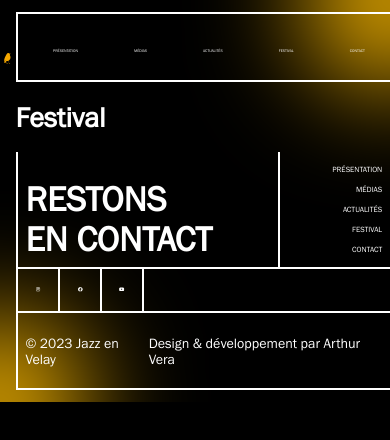
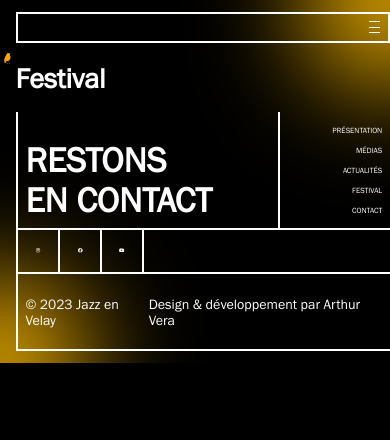
Before and after one commit to artveraa/jazzenvelay, a React (Create React App) app: page /festival in a window 390 px wide. Shown: the top 440 px of the page. Built offline with nearby package versions, Linux system fonts and the light colour scheme.

Commit message:
Menu mobile

```diff
--- a/src/components/NavBar/index.js
+++ b/src/components/NavBar/index.js
@@ -1,10 +1,25 @@
 
 import "./style.scss"
+import {useState} from "react";
 
 const NavBar = () => {
+
+    const [menuOpen, setMenuOpen] = useState(false);
+
+    const toggleMenu = () => {
+        setMenuOpen(!menuOpen);
+        console.log(menuOpen);
+    }
+
     return (
-        <div>
-            <ul className={"menu-items"}>
+        <div className={"navbar"}>
+            <div className={menuOpen ? "mobile-menu close" : "mobile-menu"} onClick={toggleMenu}>
+                <div className={"line"}/>
+                <div className={"line"}/>
+                <div className={"line"}/>
+            </div>
+
+            <ul className={menuOpen ? "menu-items open" : "menu-items"} >
                 <li>
                     <a href={"/"}>Accueil</a>
                 </li>
--- a/src/components/NavBar/style.scss
+++ b/src/components/NavBar/style.scss
@@ -1,11 +1,14 @@
-.menu-items {
+.navbar {
+  border: solid 2px #fff;
   display: flex;
   justify-content: flex-end;
   align-items: center;
-  border: solid 2px #fff;
+
+  .menu-items {
+    display: flex;
+    gap: 4rem;
     border-right: none;
     padding: 1.8rem;
-  gap: 4rem;
     margin: 0;
 
     li {
@@ -20,3 +23,88 @@
 
     }
   }
+
+  .mobile-menu {
+    display: none;
+  }
+
+  @media (max-width: 768px) {
+    padding: 2vw;
+    position: relative;
+
+    .mobile-menu {
+      width: 3vw;
+      height: 3vw;
+      //border: solid 1px red;
+      display: flex;
+      flex-direction: column;
+      justify-content: space-between;
+      z-index: 101;
+
+      &.close {
+        position: fixed;
+        top: 5vw;
+        right: 2vw;
+
+        .line {
+          position: absolute;
+          top: 50%;
+          left: 50%;
+          transform: translate(-50%, -50%);
+        }
+
+        .line:nth-child(1) {
+          transform: translate(-50%, -50%) rotate(45deg);
+        }
+
+        .line:nth-child(2) {
+          opacity: 0;
+        }
+
+        .line:nth-child(3) {
+          transform: translate(-50%, -50%) rotate(-45deg);
+        }
+
+      }
+
+
+      .line {
+        width: 100%;
+        height: 0.2vw;
+        background-color: #fff;
+
+      }
+    }
+
+    .menu-items {
+      position: fixed;
+      top: 0;
+      left: 0;
+      width: 100vw;
+      height: 100vh;
+      background-color: #FBB900;
+      justify-content: flex-end;
+      align-items: center;
+      transform: translateY(-100%);
+      transition: transform 0.5s ease-in-out;
+      pointer-events: none;
+      z-index: 100;
+
+      &.open {
+        flex-direction: column;
+        justify-content: center;
+        align-items: center;
+        padding: 0;
+        transform: translateY(0);
+        pointer-events: all;
+        display: flex;
+
+        li {
+          a {
+            font-size: 3vw;
+          }
+        }
+      }
+    }
+  }
+}
--- a/src/components/Presentation/Equipe/index.js
+++ b/src/components/Presentation/Equipe/index.js
@@ -5,8 +5,6 @@ import './style.scss'
 const Equipe = () => {
 
     const [equipe, setEquipe] = useState(null);
-
-    console.log(equipe)
 
     useEffect(() => {
         createClient.fetch(`*[_type == "equipe"]{
```
Lines whose indentation alone changed are shown as unchanged.
